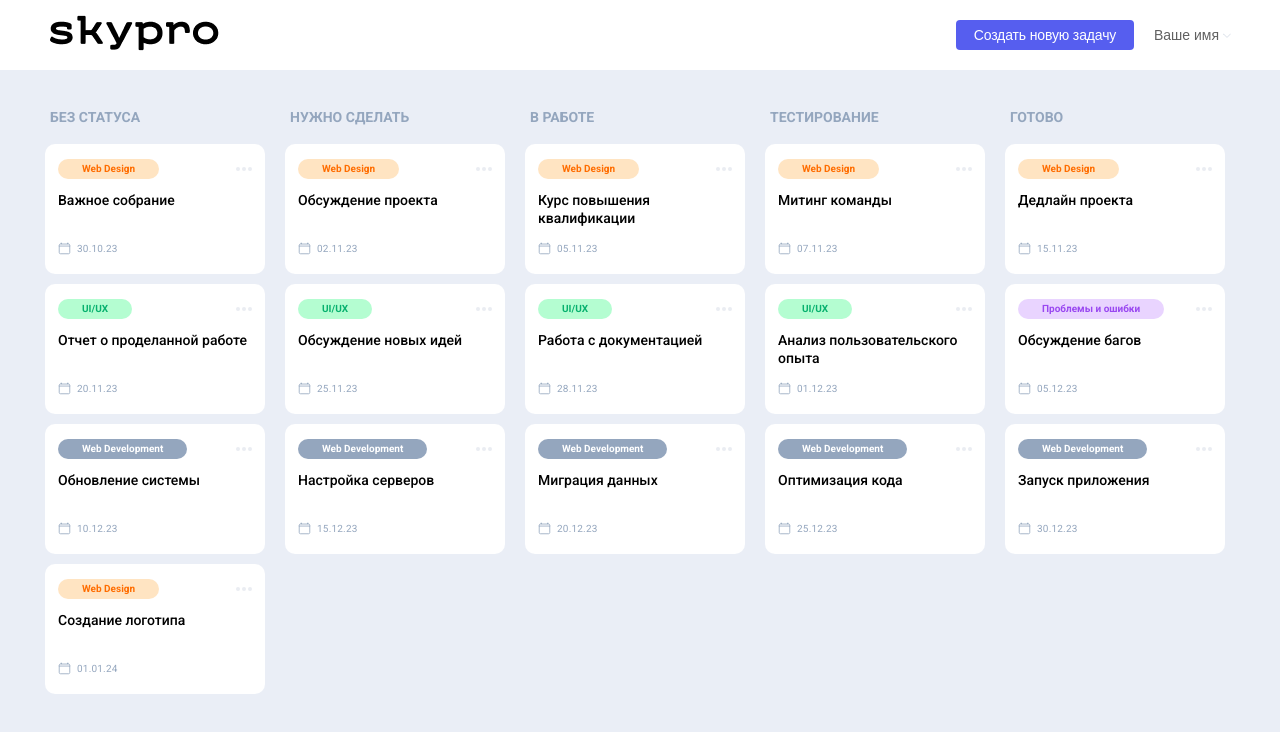
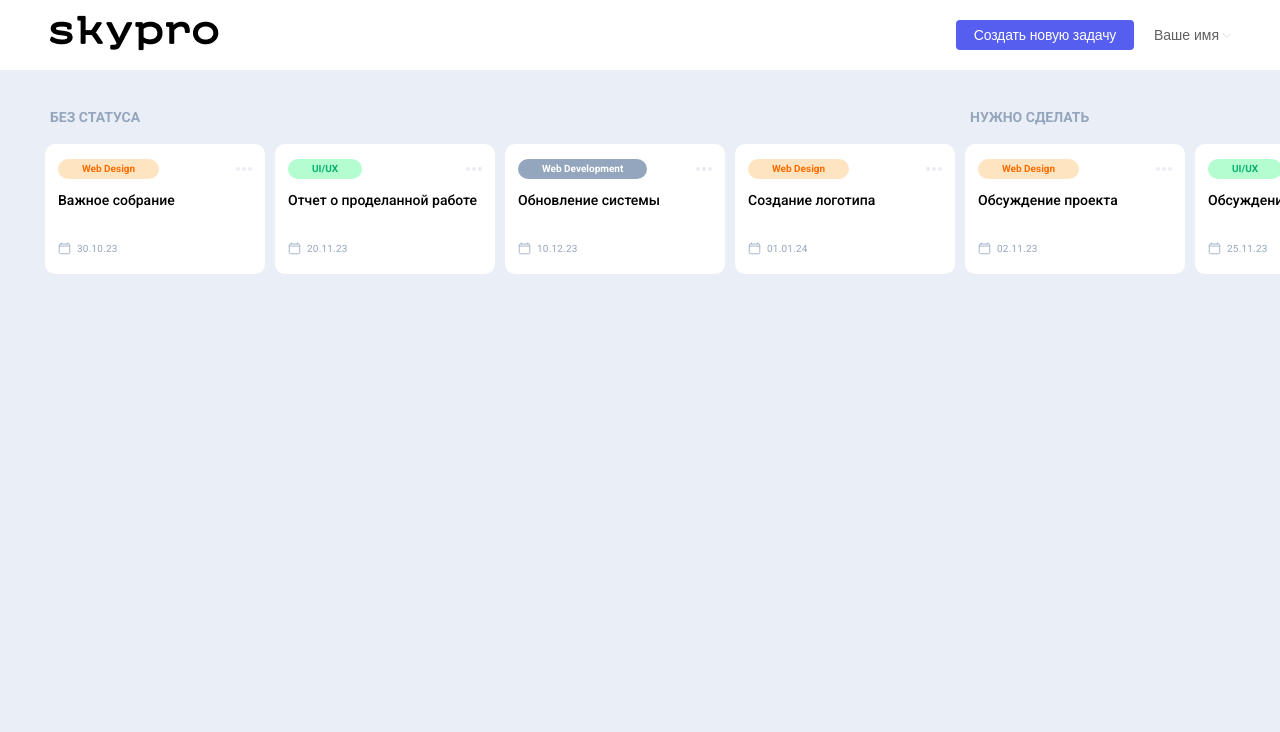
Before and after one commit to MironProFit/sky-kanban, a React (Vite) app: page / in a window 1280 px wide. Both pictures are taken after typing "name@example.com", "Sample123" into the empty fields and a click on the button "Войти". Shown: the top 732 px of the page. Built offline with nearby package versions, Linux system fonts and the light colour scheme.

Commit message:
добавлен скрол без индикатора прокрутки
мелкая чистка кода

```diff
--- a/src/components/Card/Card.styles.js
+++ b/src/components/Card/Card.styles.js
@@ -1,5 +1,5 @@
 import styled from 'styled-components'
-import { hoverBackground, inputColor, linkColor, mainBacground, primaryBacground, primaryColor, primaryHoverColor, reversePrimaryColor } from '../Styles/Mexins.style'
+import { linkColor, primaryBacground, reversePrimaryColor } from '../Styles/Mexins.style'
 import { Link } from 'react-router-dom'
 
 export const CardsContainer = styled.div`
--- a/src/components/Layout/Column.jsx
+++ b/src/components/Layout/Column.jsx
@@ -14,31 +14,18 @@ export default function Column({ title, cardsData, $isDark }) {
         }
     }, [cardsData])
 
-    // return (
-    //     <div className="main__column">
-    //         <div className="column__title">
-    //             <p>{title}</p>
-    //         </div>
-    //         <div className="cards">
-    //             {visibleCards.length === 0 ? (
-    //                 <p>Загрузка данных...</p>
-    //             ) : (
-    //                 visibleCards.map((card) => (
-    //                     <div key={card.id} className={`card ${isVisible ? 'visible' : ''}`}>
-    //                         <Card cardsData={cardsData} {...card} />
-    //                     </div>
-    //                 ))
-    //             )}
-    //         </div>
-    //     </div>
-    // )
-    CardsContainer
+    // const ScrollableCards = () => {
+    const handleWheel = (e) => {
+        e.preventDefault()
+        e.currentTarget.scrollLeft += e.deltaY
+    }
+
     return (
         <MainColumn>
             <ColumnTitle>
                 <TitleText>{title}</TitleText>
             </ColumnTitle>
-            <CardsContainer>
+            <CardsContainer onWheel={handleWheel}>
                 {visibleCards.length === 0 ? (
                     <p>Загрузка данных...</p>
                 ) : (
--- a/src/components/Layout/Column.styles.js
+++ b/src/components/Layout/Column.styles.js
@@ -25,14 +25,13 @@ import styled from 'styled-components'
 // }
 
 export const MainColumn = styled.div`
-    width: 20%;
+    /* width: 20%; */
     margin: 0 auto;
     display: block;
 `
 export const MainLoading = styled.div`
     display: flex;
     justify-content: center;
-
 `
 
 export const ColumnTitle = styled.div`
@@ -49,9 +48,12 @@ export const TitleText = styled.p`
 `
 
 export const CardsContainer = styled.div`
+
     width: 100%;
-    display: block;
+    display: flex;
     position: relative;
+    overflow-x: auto;
+    white-space: nowrap;
 `
 
 export const CardWrapper = styled.div`
--- a/src/components/Layout/Header.jsx
+++ b/src/components/Layout/Header.jsx
@@ -58,24 +58,7 @@ export default function Header({ isAuth, setIsAuth, isTheme, setIsTheme, $isDark
                                         Ваше имя
                                     </HeaderModalBtn>
 
-                                    {modalOpen && (
-                                        // <div className="header__pop-user-set pop-user-set" id="user-set-target">
-                                        //     <Link className="pop-user-set__close" onClick={toggleModal}>
-                                        //         &#10006;
-                                        //     </Link>
-                                        //     <p className="pop-user-set__name">Ivan Ivanov</p>
-                                        //     <p className="pop-user-set__mail">ivan.ivanov@gmail.com</p>
-                                        //     <div className="pop-user-set__theme">
-                                        //         <p>{isTheme ? 'Темная тема' : 'Светлая тема '}</p>
-                                        //         <input checked={isTheme} onChange={handleTheme} type="checkbox" className="checkbox" name="checkbox"></input>
-                                        //     </div>
-
-                                        //     <button onClick={handleAuth} type="button" className="_hover03">
-                                        //         Выйти
-                                        //     </button>
-                                        // </div>
-                                        <UserMenuModal isAuth={isAuth} toggleModal={toggleModal} handleTheme={handleTheme} handleAuth={handleAuth} isTheme={isTheme} $isDark={$isDark} />
-                                    )}
+                                    {modalOpen && <UserMenuModal isAuth={isAuth} toggleModal={toggleModal} handleTheme={handleTheme} handleAuth={handleAuth} isTheme={isTheme} $isDark={$isDark} />}
                                 </HeaderNav>
                             </>
                         )}
```
Also changed, not shown: src/components/Card/Card.jsx (+0 -56 lines), src/pages/Main/MainPage.jsx (+1 -16 lines).
